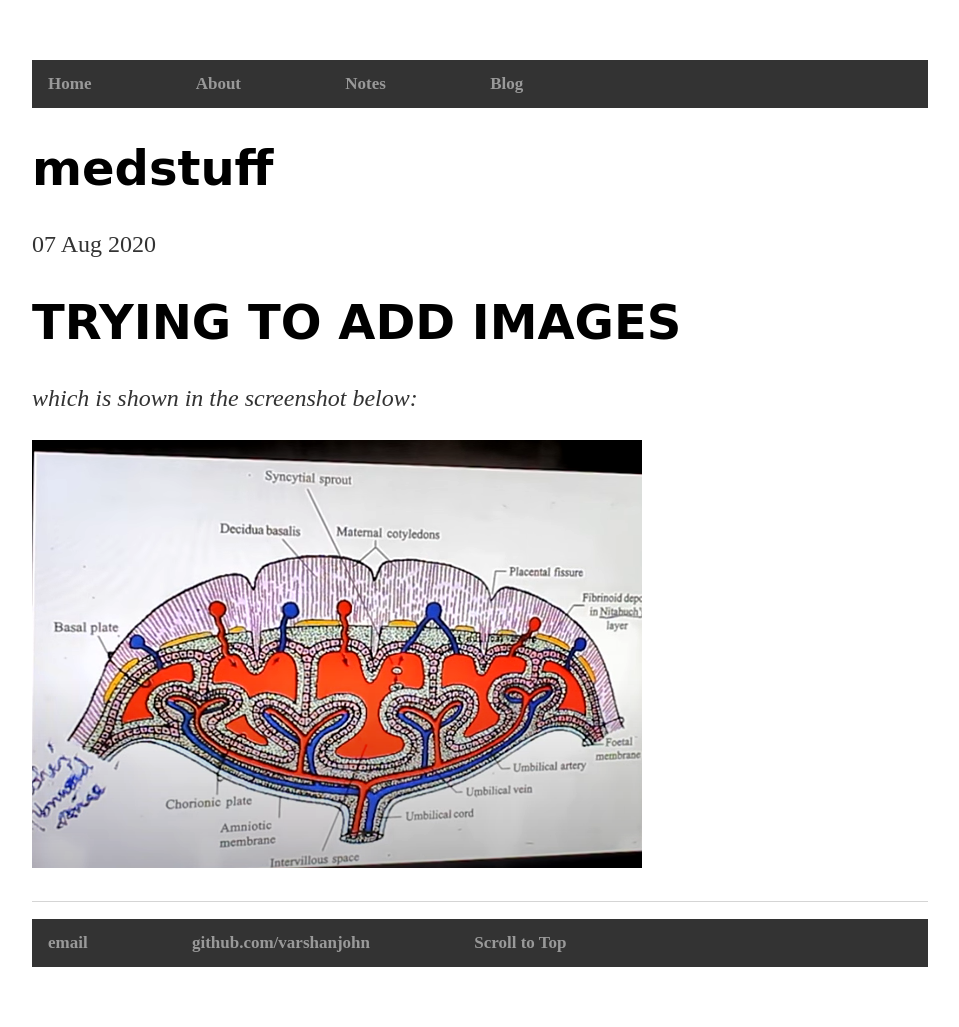
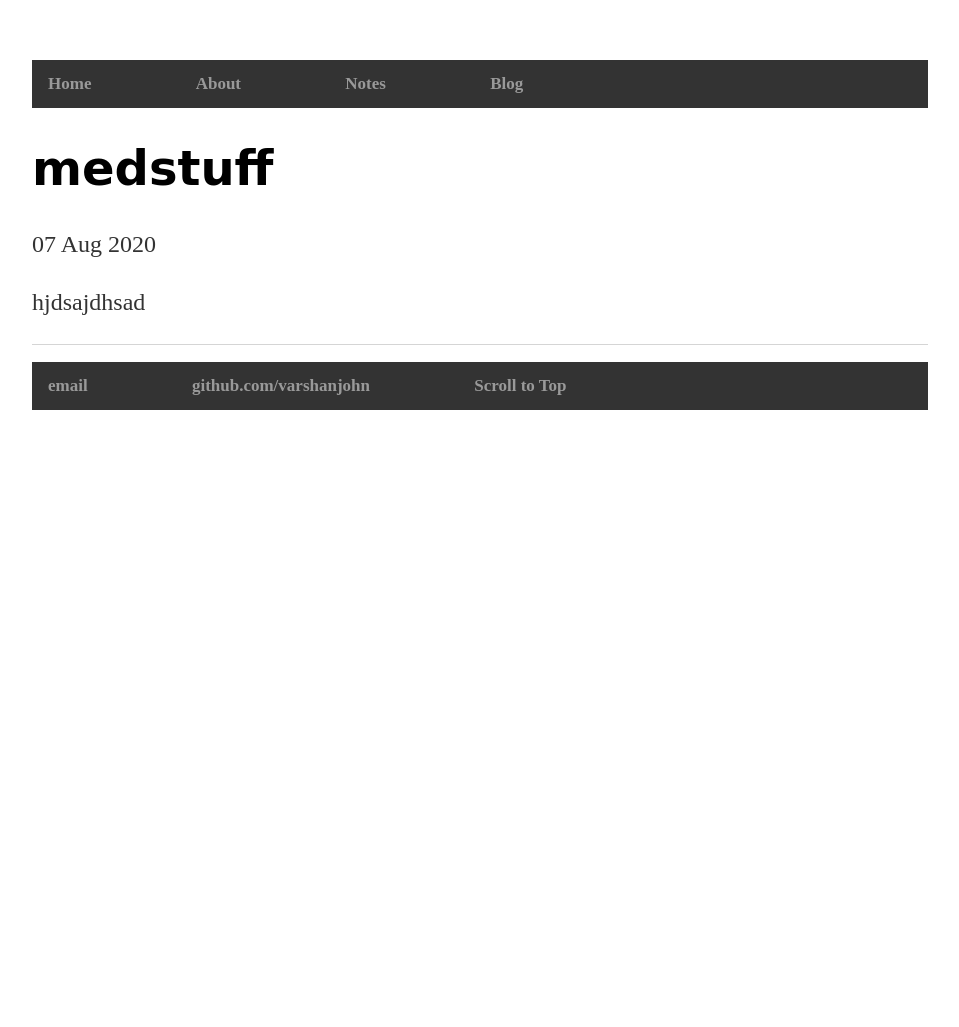
Before and after one commit to varshanjohn/varshanjohn.github.io, a Jekyll site: the page built from _posts/2020-08-07-medstuff.md, in a window 1280 px wide. Shown: the whole page, without its empty margins (160-1119 px from the left). Built offline with Jekyll 4.4.1, drawn with Linux system fonts in a browser that asks for light colours; after the commit the page ends 900 px from its top, so only the background shows below that.

Commit message:
Update 2020-08-07-medstuff.md

```diff
--- a/_posts/2020-08-07-medstuff.md
+++ b/_posts/2020-08-07-medstuff.md
@@ -3,8 +3,4 @@ layout: post
 title: medstuff
 date: 2020-08-07
 ---
-
-# TRYING TO ADD IMAGES
-*which is shown in the screenshot below:*
-
-![My helpful screenshot](/assets/placenta-structure.png)
+hjdsajdhsad
```
